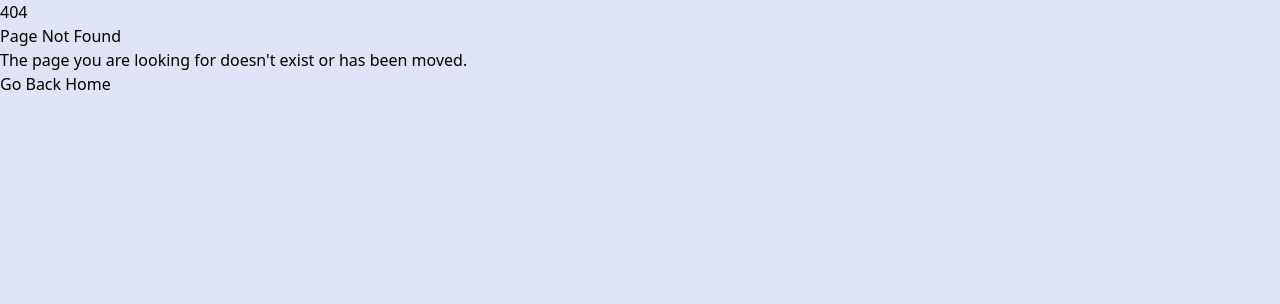
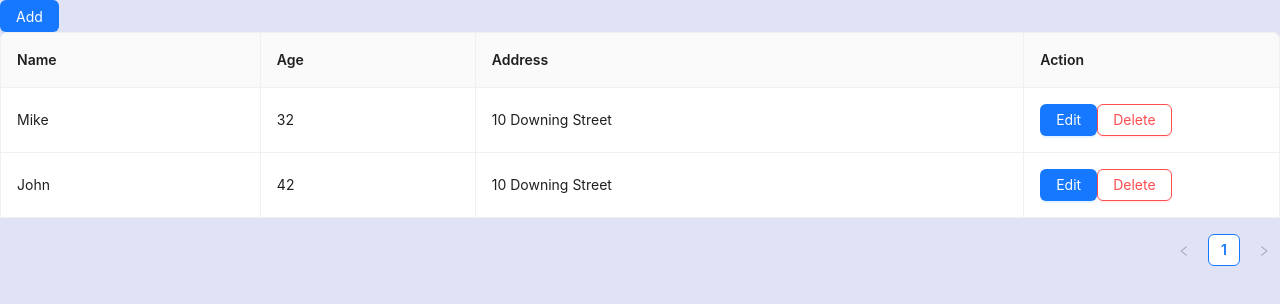
Before and after one commit to Ianlent/CRM-frontend, a React (Vite) app: page /test in a window 1280 px wide. Before the commit this address had no page. Shown: the top 304 px of the page. Built offline with nearby package versions, Linux system fonts and the light colour scheme.

Commit message:
Remade Editable Table component. Finished adding create and update for CRUD functionality. Working on delete.

```diff
--- a/src/App.jsx
+++ b/src/App.jsx
@@ -13,6 +13,12 @@ import FinancialManagement from "./assets/pages/admin/FinancialManagement/Financ
 import OrderManagement from "./assets/pages/admin/OrderHistory/OrderHistory.jsx";
 
 import EmployeeLayout from "./assets/layouts/employee/employeeLayout.jsx";
+
+
+//test component
+import EditableTable from "./assets/components/EditableTable/table.jsx";
+
+
 
 const App = () => {
   const [isAuthenticated, setIsAuthenticated] = useState(false);
@@ -66,6 +72,7 @@ const App = () => {
           }
         />
 
+        <Route path="/test" element={<EditableTable/>} />
         <Route path="*" element={<NotFound />} />
       </Routes>
     </div>
--- a/src/assets/components/EditableTable/modal.jsx
+++ b/src/assets/components/EditableTable/modal.jsx
@@ -1,67 +1,76 @@
 import { Modal, Form, Input, Button } from "antd";
+import { useEffect } from "react";
 
-const EditableTableModal = ({ isEditing, setIsEditing, form, data, onChange }) => {
-  const [isModalVisible, setIsModalVisible] = useState(false);
-
-  const showModal = () => {
-    setIsModalVisible(true);
+/**
+ * EditModal is a React component that displays a modal window with a form
+ * for editing a row of data in a table. The modal is centered and can be
+ * closed by clicking the cancel button or the overlay. The form is validated
+ * when the OK button is clicked, and if the form is valid, the onOk callback
+ * is called with the form values as an argument. The modal is also reset when
+ * it is closed.
+ *
+ * The EditModal component takes the following props:
+ *
+ * - open (boolean): Whether the modal is open or not.
+ * - setOpen (function): A function to set the open state of the modal.
+ * - record (object): The row of data to be edited. If null, the form is
+ *   reset and the title of the modal is set to "Add Record". If not null,
+ *   the form is populated with the values from the record and the title
+ *   of the modal is set to "Edit Record".
+ * - form (object): An instance of the Form component from the Ant Design
+ *   library. The form is used to store the values of the form fields and
+ *   to validate the form.
+ *
+ * The EditModal component returns a JSX element that contains the Modal
+ * component, the Form component, and the fields of the form.
+ */
+const EditModal = ({ open, setOpen, record, form, onOk}) => {
+  const onCancel = () => {
+    setOpen(false);
   };
 
-  const handleCancel = () => {
-    setIsModalVisible(false);
-  };
 
-  const handleOk = () => {
-    form.validateFields().then((values) => {
-      const newData = [...data];
-      const index = newData.findIndex((item) => isEditing === item.key);
-      if (index > -1) {
-        const item = newData[index];
-        newData.splice(index, 1, { ...item, ...values });
-        onChange(newData);
+  useEffect(() => {
+    if (open) {
+      if (record) {
+        form.setFieldsValue(record);
       } else {
-        newData.push(values);
-        onChange(newData);
+        form.resetFields();
       }
-      setIsModalVisible(false);
-      setIsEditing(null);
-    });
-  };
+    }
+  }, [record, open, form]);
 
   return (
-    <>
-      <Button type="primary" onClick={showModal}>
-        {isEditing ? "Edit" : "Add"}
-      </Button>
     <Modal
-        title={isEditing ? "Edit" : "Add"}
-        visible={isModalVisible}
-        onOk={handleOk}
-        onCancel={handleCancel}
+      title={record ? "Edit Record" : "Add Record"}
+      centered
+      open={open}
+      onCancel={onCancel}
+      onOk={() => {
+        form
+          .validateFields()
+          .then((values) => {
+            onOk(values);
+            form.resetFields();
+          })
+          .catch((info) => {
+            console.log("Validate Failed:", info);
+          });
+      }}
     >
       <Form form={form} layout="vertical">
-          {columns.map((column) => (
-            <Form.Item
-              key={column.key}
-              name={column.key}
-              label={column.title}
-              rules={[{ required: true, message: "Please input value!" }]}
-            >
-              {column.inputType === "select" ? (
-                <Select placeholder="Select an option">
-                  {column.options.map((option) => (
-                    <Select.Option key={option}>{option}</Select.Option>
-                  ))}
-                </Select>
-              ) : (
+        <Form.Item name="name" label="Name" rules={[{ required: true }]}>
           <Input />
-              )}
         </Form.Item>
-          ))}
+        <Form.Item name="age" label="Age" rules={[{ required: true }]}>
+          <Input />
+        </Form.Item>
+        <Form.Item name="address" label="Address" rules={[{ required: true }]}>
+          <Input />
+        </Form.Item>
       </Form>
     </Modal>
-    </>
   );
 };
 
-export default EditableTableModal;
+export default EditModal;
--- a/src/assets/components/EditableTable/table.jsx
+++ b/src/assets/components/EditableTable/table.jsx
@@ -1,68 +1,120 @@
-import React from "react";
-import { Modal, Form, Input, Select } from "antd";
-import { EditableProTable } from "@ant-design/pro-table";
+import React, { useState } from "react";
+import { Table, Button, Form } from "antd";
+import EditModal from "./modal";
 
-const EditableTable = ({ columns, data, onChange }) => {
+/**
+ * EditableTable is a React component that displays a table with editable rows.
+ * It is a compound component that includes a Table, an EditModal, and a Button.
+ * The Table displays the data, the EditModal is used to edit the data, and the
+ * Button is used to add new data.
+ *
+ * The EditableTable uses the useState hook to keep track of the state of the
+ * modal and the selected row. The useImperativeHandle hook is used to get a
+ * reference to the Form component from the EditModal component.
+ *
+ * The EditableTable component also defines two functions: handleAdd and
+ * handleEdit. The handleAdd function is used to add a new row of data to the
+ * table, and the handleEdit function is used to edit an existing row of data.
+ *
+ * The EditableTable component returns a JSX element that contains the Table,
+ * the EditModal, and the Button.
+ */
+const EditableTable = () => {
+  const [open, setOpen] = useState(false);
+  const [editingRecord, setEditingRecord] = useState(null);
+  const [dataSource, setDataSource] = useState([
+    { key: '1', name: 'Mike', age: 32, address: '10 Downing Street' },
+    { key: '2', name: 'John', age: 42, address: '10 Downing Street' },
+  ]);
+  const [mode, setMode] = useState(null);
+
   const [form] = Form.useForm();
 
-  const handleSave = async (key) => {
-    try {
-      const row = await form.validateFields();
-      const newData = [...data];
-      const index = newData.findIndex((item) => key === item.key);
-      if (index > -1) {
-        const item = newData[index];
-        newData.splice(index, 1, { ...item, ...row });
-        onChange(newData);
-      } else {
-        newData.push(row);
-        onChange(newData);
-      }
-    } catch (errInfo) {
-      console.log("Validate Failed:", errInfo);
-    }
+
+/**
+ * Prepares the form and modal for adding a new record by resetting the form fields,
+ * setting the mode to "add", and opening the modal.
+ */
+
+  const handleAddClick = () => {
+    setEditingRecord(null);
+    form.resetFields();
+    setMode("add");
+    setOpen(true);
   };
 
-  const columnsWithModalEdit = columns.map((col) => {
-    if (!col.editable) {
-      return col;
+
+  /**
+   * Prepares the form and modal for editing an existing record by setting the
+   * form fields to the values of the selected record, setting the mode to
+   * "edit", and opening the modal.
+   * @param {Object} record the record to edit
+   */
+  const handleEdit = (record) => {
+    setEditingRecord(record);
+    form.setFieldsValue(record);
+    setMode("edit");
+    setOpen(true);
+  };
+
+
+
+
+  const handleAdd = (values) => {
+    setDataSource((prev) => [...prev, { key: `${prev.length + 1}`, ...values }]);
+  };
+
+  /**
+   * Updates the data source with the updated values and resets the editing record to null.
+   * @param {Object} updatedValues The updated values of the record to be saved.
+   */
+  const handleSave = (updatedValues) => {
+    setDataSource((prev) =>
+      prev.map((item) =>
+        item.key === editingRecord.key ? { ...item, ...updatedValues } : item
+      ))
+    setEditingRecord(null);
+  }
+
+
+
+  const onOk = (values) => {
+    console.log("OK", values);
+    if (mode === "add") {
+      console.log("adding", values);
+      handleAdd(values);
+    } else if (mode === "edit") {
+      handleSave(values);
     }
+    setOpen(false);
+    setMode(null);
+  };
 
-    return {
-      ...col,
-      onCell: (record) => ({
-        record,
-        inputType: col.dataIndex === "status" ? "select" : "text",
-        dataIndex: col.dataIndex,
-        title: col.title,
-        editing: true,
-        form,
-        onSave: (newData) => handleSave(record.key, newData),
-      }),
-    };
-  });
+
+
+  const columns = [
+    { title: 'Name', dataIndex: 'name', key: 'name' },
+    { title: 'Age', dataIndex: 'age', key: 'age' },
+    { title: 'Address', dataIndex: 'address', key: 'address' },
+    {
+      title: 'Action',
+      key: 'operation',
+      render: (_, record) => (
+        <div className="flex justify-around">
+          <Button type="primary" onClick={() => handleEdit(record)}>Edit</Button>
+          <Button danger>Delete</Button>
+        </div>
+      ),
+      width: "20%",
+    },
+  ];
 
   return (
-    <EditableProTable
-      columns={columnsWithModalEdit}
-      rowKey="key"
-      value={data}
-      onChange={onChange}
-      recordCreatorProps={{
-        newRecordType: "dataSource",
-        record: () => ({
-          key: Date.now(),
-        }),
-      }}
-      editable={{
-        type: "modal",
-        form,
-        actionRender: (row, _, dom) => [dom.save, dom.cancel],
-        onValuesChange: (record, recordList) => {
-          onChange(recordList);
-        },
-      }}
-    />
+    <div>
+      <Button type="primary" onClick={handleAddClick}>Add</Button>
+      <Table bordered dataSource={dataSource} columns={columns} />
+      <EditModal open={open} setOpen={setOpen} record={editingRecord} form={form} onOk={onOk} />
+    </div>
   );
 };
 
--- a/src/assets/pages/admin/CustomerManagement/CustomerManagement.jsx
+++ b/src/assets/pages/admin/CustomerManagement/CustomerManagement.jsx
@@ -1,4 +1,5 @@
 import { useState } from "react"
+import EditableTable from "../../../components/EditableTable/table.jsx"
 const columns = [
     {
         title: "ID",
```
Lines whose indentation alone changed are shown as unchanged.
